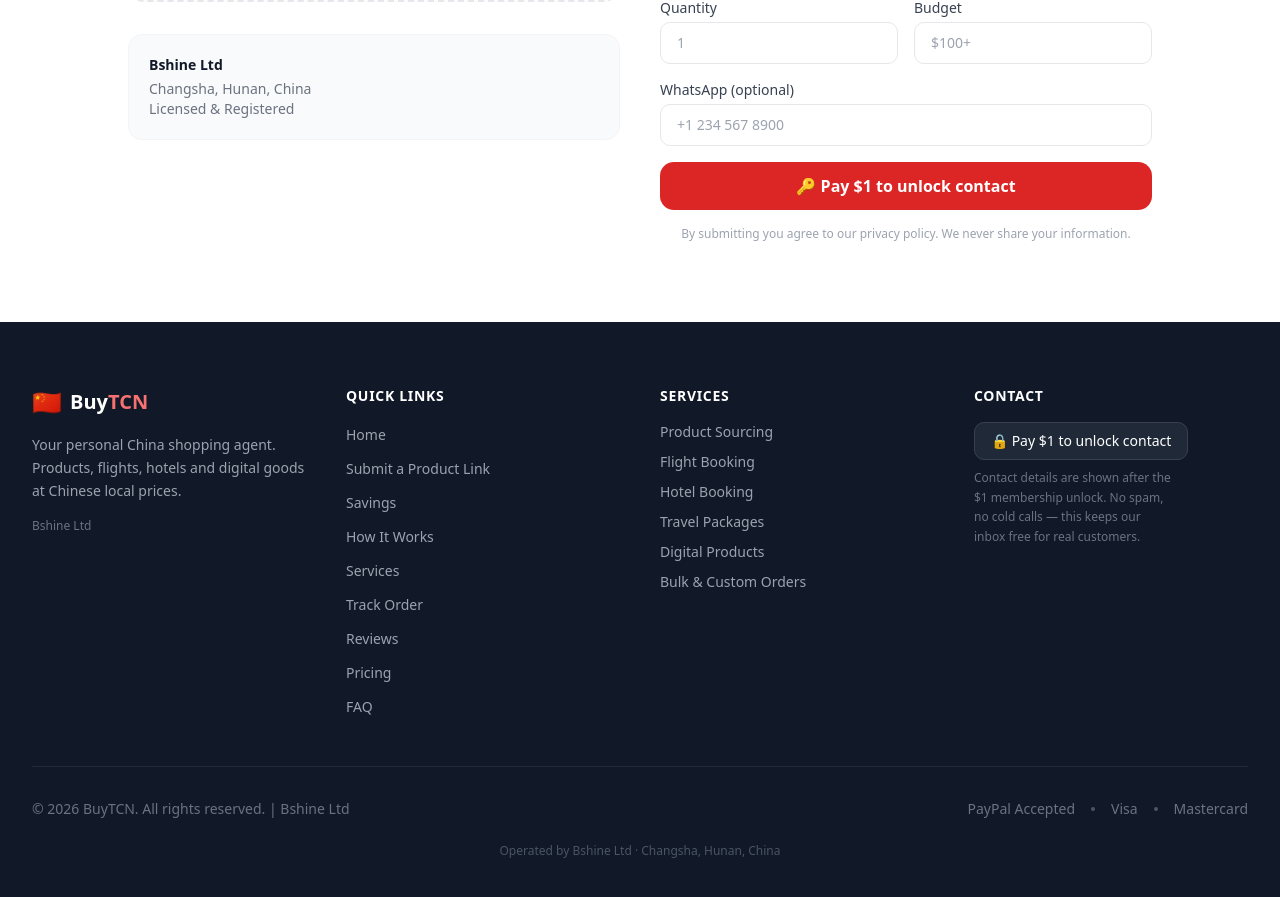
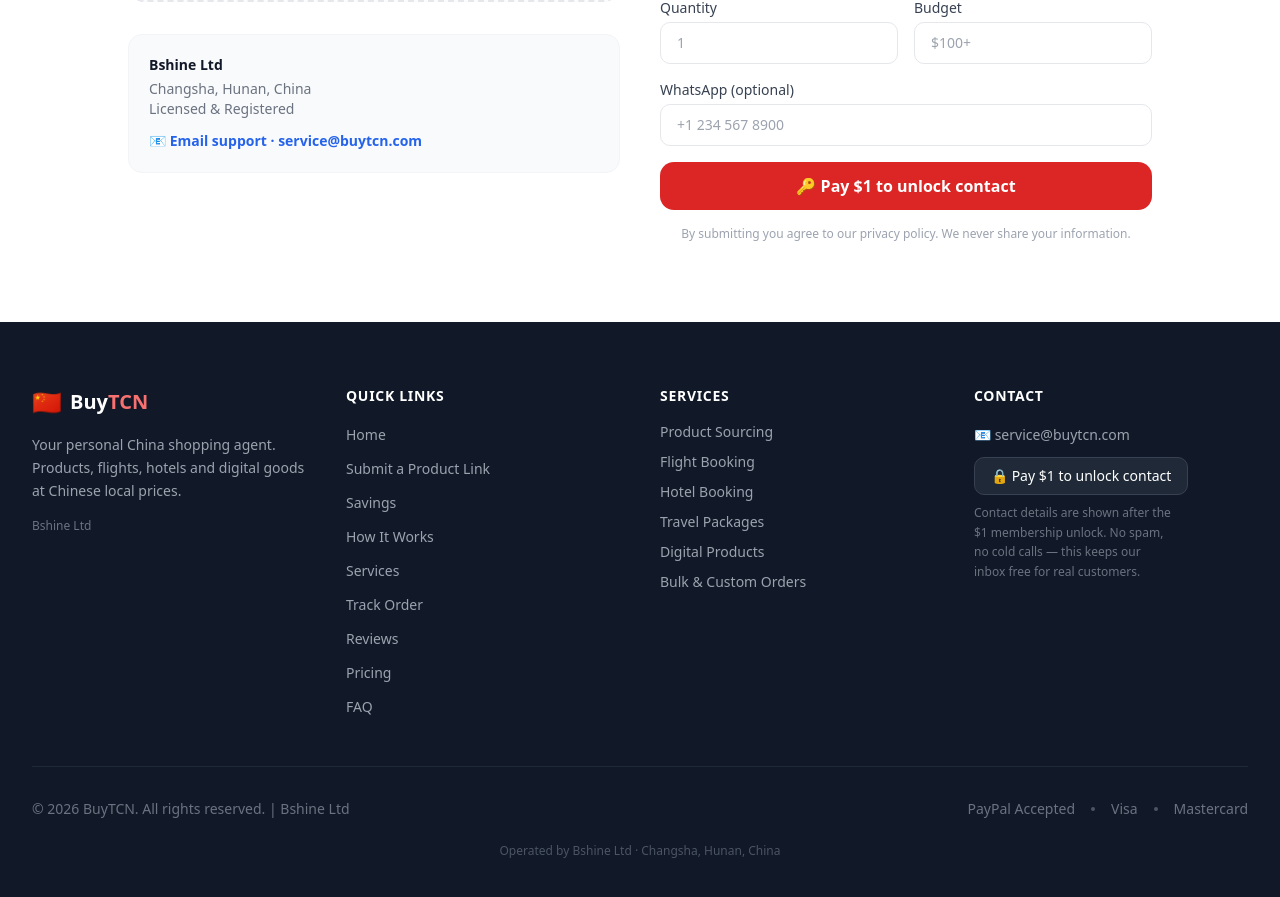
Before and after one commit to yangmin7823/chinasavings, a React (Vite) app: page / in a window 1280 px wide. Shown: the part 10385-11282 px from the top of the page. Built offline with nearby package versions, Linux system fonts and the light colour scheme.

Commit message:
Public support email service@buytcn.com in Contact + Footer (always visible), replace gmail display

```diff
--- a/src/i18n/locales/ar.ts
+++ b/src/i18n/locales/ar.ts
@@ -229,9 +229,10 @@
     touchLocked: 'تظهر بيانات الاتصال بعد تفعيل عضوية الـ 1$. لا رسائل مزعجة ولا مكالمات باردة — نبقي القناة للعملاء الحقيقيين.',
     waTitle: 'واتساب', waSub: 'خط مباشر مع وكيلك',
     wxTitle: 'وي شات', wxSub: 'امسح رمز QR أو أضف: bshine01', wxScan: 'امسح الرمز لإضافتنا على وي شات',
-    emailTitle: 'البريد الإلكتروني', emailSub: 'yangmin7823@gmail.com',
+    emailTitle: 'البريد الإلكتروني', emailSub: 'service@buytcn.com',
     companyName: 'Bshine Ltd',
     companyAddr: 'تشانغشا، هونان، الصين', companyNote: 'مرخصة ومسجلة',
+    supportLabel: 'دعم البريد الإلكتروني',
     formTitle: 'أرسل طلبك',
     nameLabel: 'الاسم', namePh: 'اسمك',
     emailLabel: 'البريد الإلكتروني', emailPh: 'your@email.com',
--- a/src/i18n/locales/en.ts
+++ b/src/i18n/locales/en.ts
@@ -228,9 +228,10 @@
     touchLocked: 'Contact details are shown after the $1 membership unlock. No spam, no cold calls — this keeps our inbox free for real customers.',
     waTitle: 'WhatsApp', waSub: 'Direct line to your agent',
     wxTitle: 'WeChat', wxSub: 'Scan QR or add: bshine01', wxScan: 'Scan to add us on WeChat',
-    emailTitle: 'Email', emailSub: 'yangmin7823@gmail.com',
+    emailTitle: 'Email', emailSub: 'service@buytcn.com',
     companyName: 'Bshine Ltd',
     companyAddr: 'Changsha, Hunan, China', companyNote: 'Licensed & Registered',
+    supportLabel: 'Email support',
     formTitle: 'Send Us Your Request',
     nameLabel: 'Name', namePh: 'Your name',
     emailLabel: 'Email', emailPh: 'your@email.com',
--- a/src/i18n/locales/es.ts
+++ b/src/i18n/locales/es.ts
@@ -229,9 +229,10 @@
     touchLocked: 'Los datos de contacto se muestran tras desbloquear la membresía de $1. Sin spam ni llamadas frías: así mantenemos el canal libre para clientes reales.',
     waTitle: 'WhatsApp', waSub: 'Línea directa con tu agente',
     wxTitle: 'WeChat', wxSub: 'Escanea el QR o agrega: bshine01', wxScan: 'Escanea para agregarnos en WeChat',
-    emailTitle: 'Email', emailSub: 'yangmin7823@gmail.com',
+    emailTitle: 'Email', emailSub: 'service@buytcn.com',
     companyName: 'Bshine Ltd',
     companyAddr: 'Changsha, Hunan, China', companyNote: 'Licencia y registro',
+    supportLabel: 'Correo de soporte',
     formTitle: 'Envíanos tu solicitud',
     nameLabel: 'Nombre', namePh: 'Tu nombre',
     emailLabel: 'Email', emailPh: 'tu@email.com',
--- a/src/i18n/locales/fr.ts
+++ b/src/i18n/locales/fr.ts
@@ -229,9 +229,10 @@
     touchLocked: 'Les coordonnées s’affichent après le déblocage de l’adhésion à 1 $. Pas de spam ni d’appels à froid : notre canal reste réservé aux vrais clients.',
     waTitle: 'WhatsApp', waSub: 'Ligne directe avec votre agent',
     wxTitle: 'WeChat', wxSub: 'Scannez le QR ou ajoutez : bshine01', wxScan: 'Scannez pour nous ajouter sur WeChat',
-    emailTitle: 'Email', emailSub: 'yangmin7823@gmail.com',
+    emailTitle: 'Email', emailSub: 'service@buytcn.com',
     companyName: 'Bshine Ltd',
     companyAddr: 'Changsha, Hunan, Chine', companyNote: 'Immatriculée et enregistrée',
+    supportLabel: 'Assistance par e-mail',
     formTitle: 'Envoyez votre demande',
     nameLabel: 'Nom', namePh: 'Votre nom',
     emailLabel: 'Email', emailPh: 'vous@email.com',
--- a/src/i18n/locales/zh.ts
+++ b/src/i18n/locales/zh.ts
@@ -229,9 +229,10 @@
     touchLocked: '联系方式将在支付$1会员费解锁后显示。无骚扰、无推销——只为真实客户保留沟通渠道。',
     waTitle: 'WhatsApp', waSub: '与您的专属助理直连',
     wxTitle: '微信', wxSub: '扫码或搜索：bshine01', wxScan: '扫码添加微信联系我们',
-    emailTitle: '邮箱', emailSub: 'yangmin7823@gmail.com',
+    emailTitle: '邮箱', emailSub: 'service@buytcn.com',
     companyName: 'Bshine Ltd',
     companyAddr: '中国湖南省长沙市', companyNote: '正规注册企业',
+    supportLabel: '客服邮箱',
     formTitle: '提交您的需求',
     nameLabel: '姓名', namePh: '您的姓名',
     emailLabel: '邮箱', emailPh: 'your@email.com',
--- a/src/lib/contacts.ts
+++ b/src/lib/contacts.ts
@@ -10,8 +10,8 @@
   whatsappDisplay: '+86 153 8759 2595',
   // 微信 ID
   wechat: 'bshine01',
-  // 邮箱
-  email: 'yangmin7823@gmail.com',
+  // 邮箱（对外统一用域名邮箱 service@buytcn.com，经 Cloudflare Email Routing 转发至 yangmin7823@gmail.com）
+  email: 'service@buytcn.com',
   // PayPal 收款 —— ★ $1 支付
   // 方式A：Hosted Buttons 内嵌按钮（推荐，页面内直接支付）：
   paypalClientId: 'BAA-QTpqyxkgHeTVWDEcVOYwtpCMNjH5gvH1D02OQ90qjmThu1obDPKnSGJMN4yYafmCBtgTvO5KkT15MA',
--- a/src/sections/Contact.tsx
+++ b/src/sections/Contact.tsx
@@ -129,6 +129,12 @@
               <p className="text-sm font-semibold text-gray-900 mb-1">{t.contact.companyName}</p>
               <p className="text-sm text-gray-500">{t.contact.companyAddr}</p>
               <p className="text-sm text-gray-500">{t.contact.companyNote}</p>
+              <a
+                href={mailtoLink('', '')}
+                className="mt-3 inline-flex items-center gap-1.5 text-sm font-semibold text-blue-600 hover:text-blue-700 transition-colors"
+              >
+                📧 {t.contact.supportLabel} · {CONTACTS.email}
+              </a>
             </div>
           </div>
 
--- a/src/sections/Footer.tsx
+++ b/src/sections/Footer.tsx
@@ -74,6 +74,12 @@
             <h4 className="text-sm font-semibold text-white uppercase tracking-wider mb-4">{t.footer.contactTitle}</h4>
             {!unlocked ? (
               <div>
+                <a
+                  href={mailtoLink('', '')}
+                  className="inline-flex items-center gap-1.5 text-gray-400 hover:text-blue-400 text-sm transition-colors mb-3"
+                >
+                  📧 {CONTACTS.email}
+                </a>
                 <button
                   onClick={requestUnlock}
                   className="inline-flex items-center gap-2 px-4 py-2 bg-gray-800 hover:bg-gray-700 border border-gray-700 text-white text-sm rounded-lg transition-colors"
```
